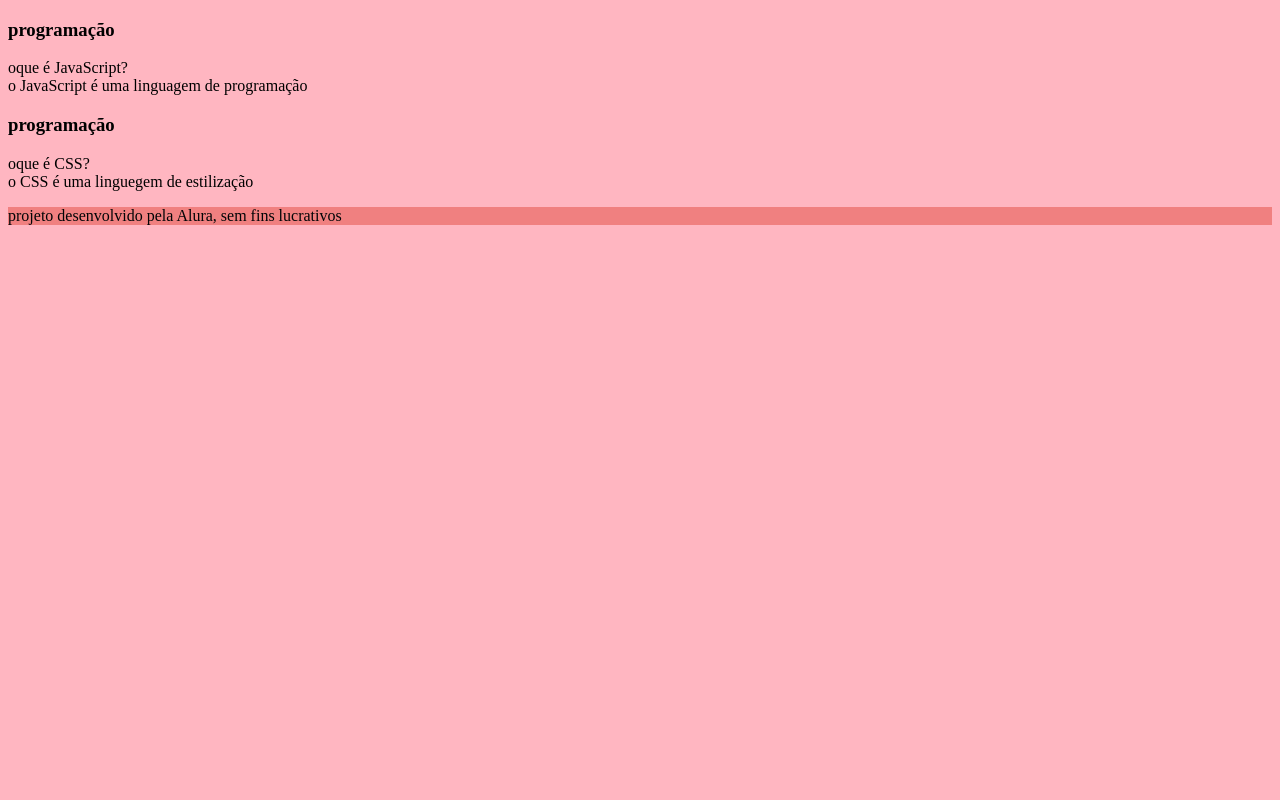
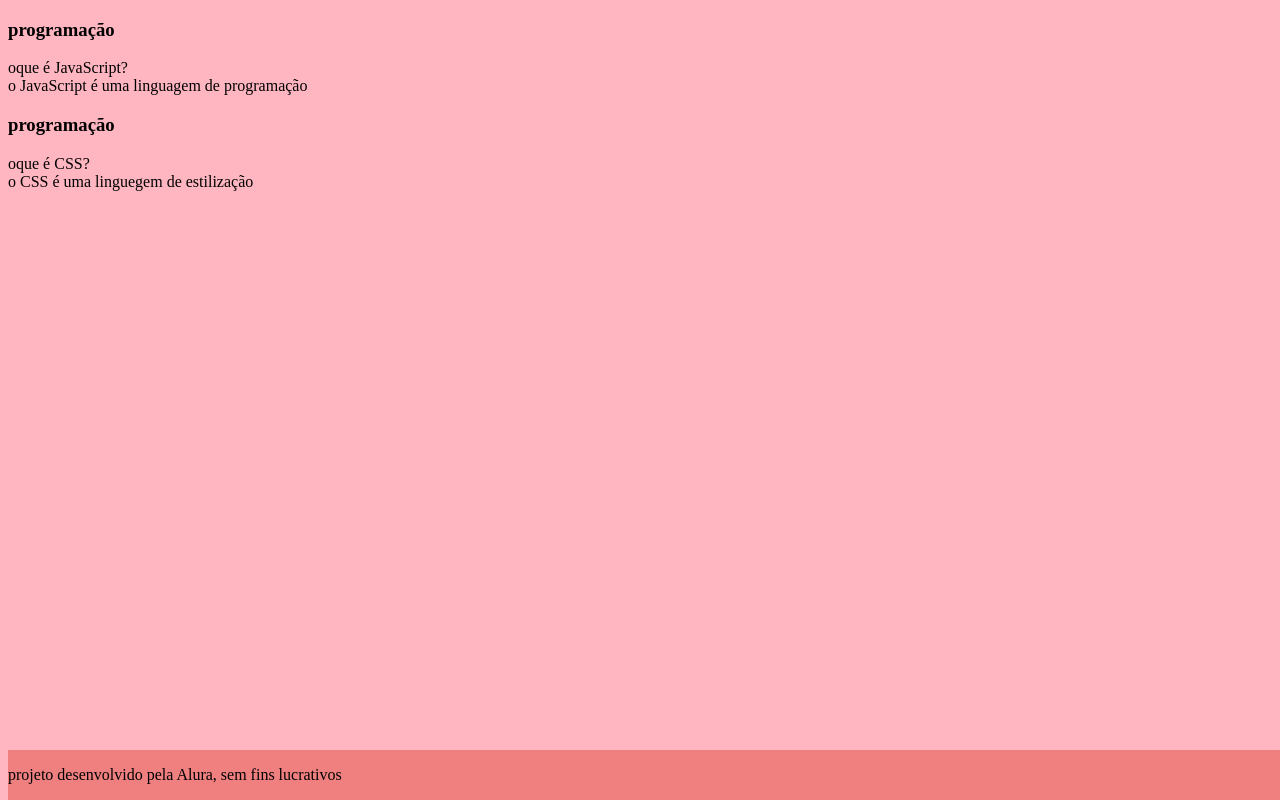
Before and after one commit to gabyzinha02/programa-o-2-tri-gaby, a plain HTML site: page index.html in a window 1280 px wide. Drawn offline with Linux system fonts and the light colour scheme.

Commit message:
aula 2 feita

```diff
--- a/assets/style.css
+++ b/assets/style.css
@@ -4,5 +4,8 @@ body{
 
 footer {
     background-color: lightcoral;
-    color: rgb(2, 4, 6);
+    color: black;
+    position: fixed;
+    bottom: 0;
+    width: 100%;
 }
```
